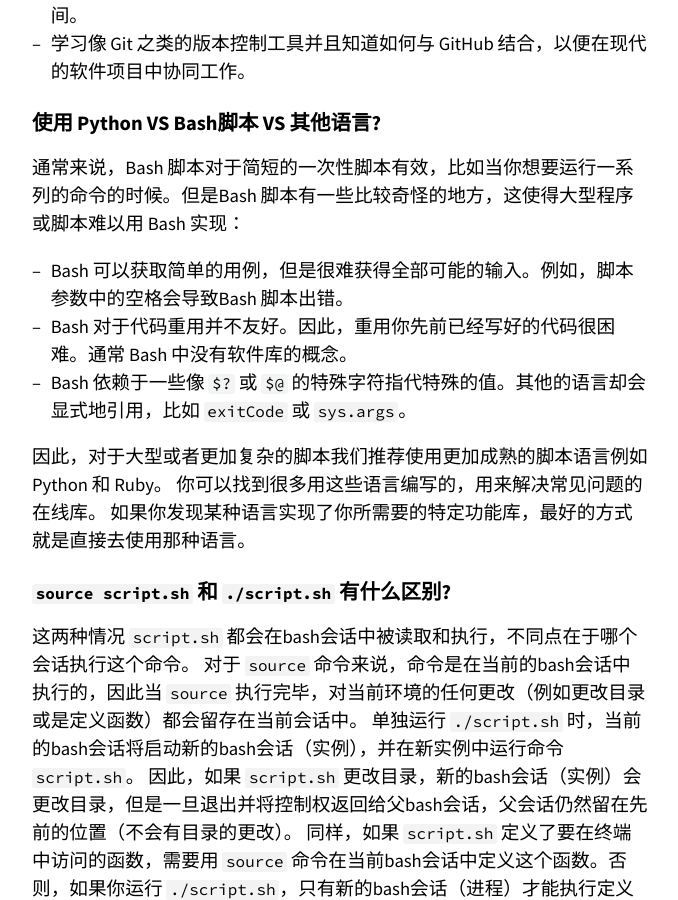
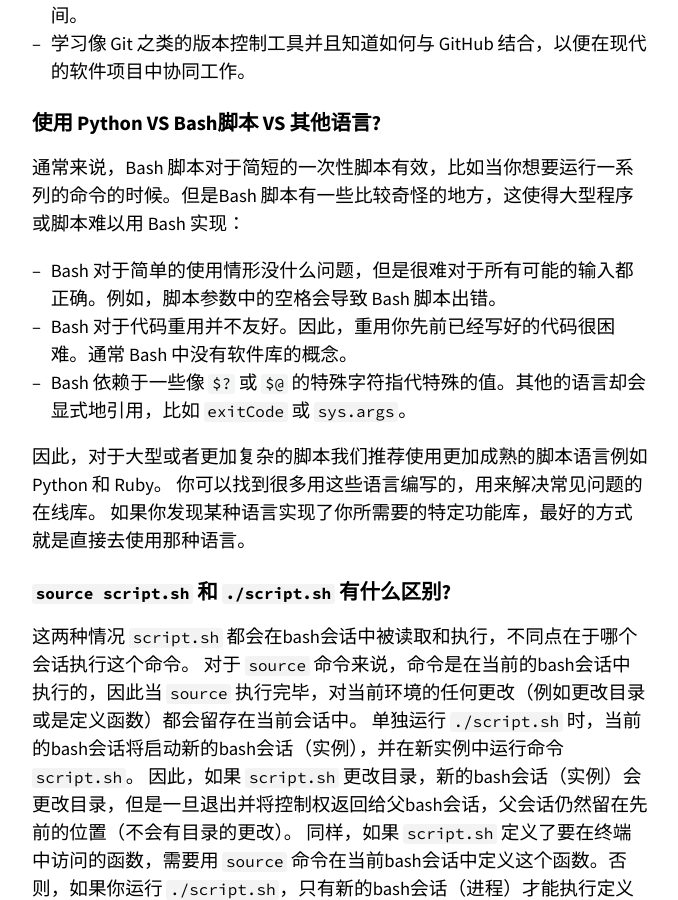
Before and after one commit to missing-semester-cn/missing-semester-cn.github.io, a Jekyll site: the page built from _2020/qa.md, in a window 1280 px wide and 900 px high, scrolled down 1778 px. Shown: the whole window, without its empty margins (300-978 px from the left). Built offline with Jekyll 4.4.1, drawn with Linux system fonts in a browser that asks for light colours.

Commit message:
修改翻译问题

```diff
--- a/_2020/qa.md
+++ b/_2020/qa.md
@@ -59,7 +59,7 @@ video:
 
 通常来说，Bash 脚本对于简短的一次性脚本有效，比如当你想要运行一系列的命令的时候。但是Bash 脚本有一些比较奇怪的地方，这使得大型程序或脚本难以用 Bash 实现：
 
-- Bash 可以获取简单的用例，但是很难获得全部可能的输入。例如，脚本参数中的空格会导致Bash 脚本出错。
+- Bash 对于简单的使用情形没什么问题，但是很难对于所有可能的输入都正确。例如，脚本参数中的空格会导致 Bash 脚本出错。
 - Bash 对于代码重用并不友好。因此，重用你先前已经写好的代码很困难。通常 Bash 中没有软件库的概念。
 - Bash 依赖于一些像 `$?` 或 `$@` 的特殊字符指代特殊的值。其他的语言却会显式地引用，比如  `exitCode` 或 `sys.args`。
 
```
